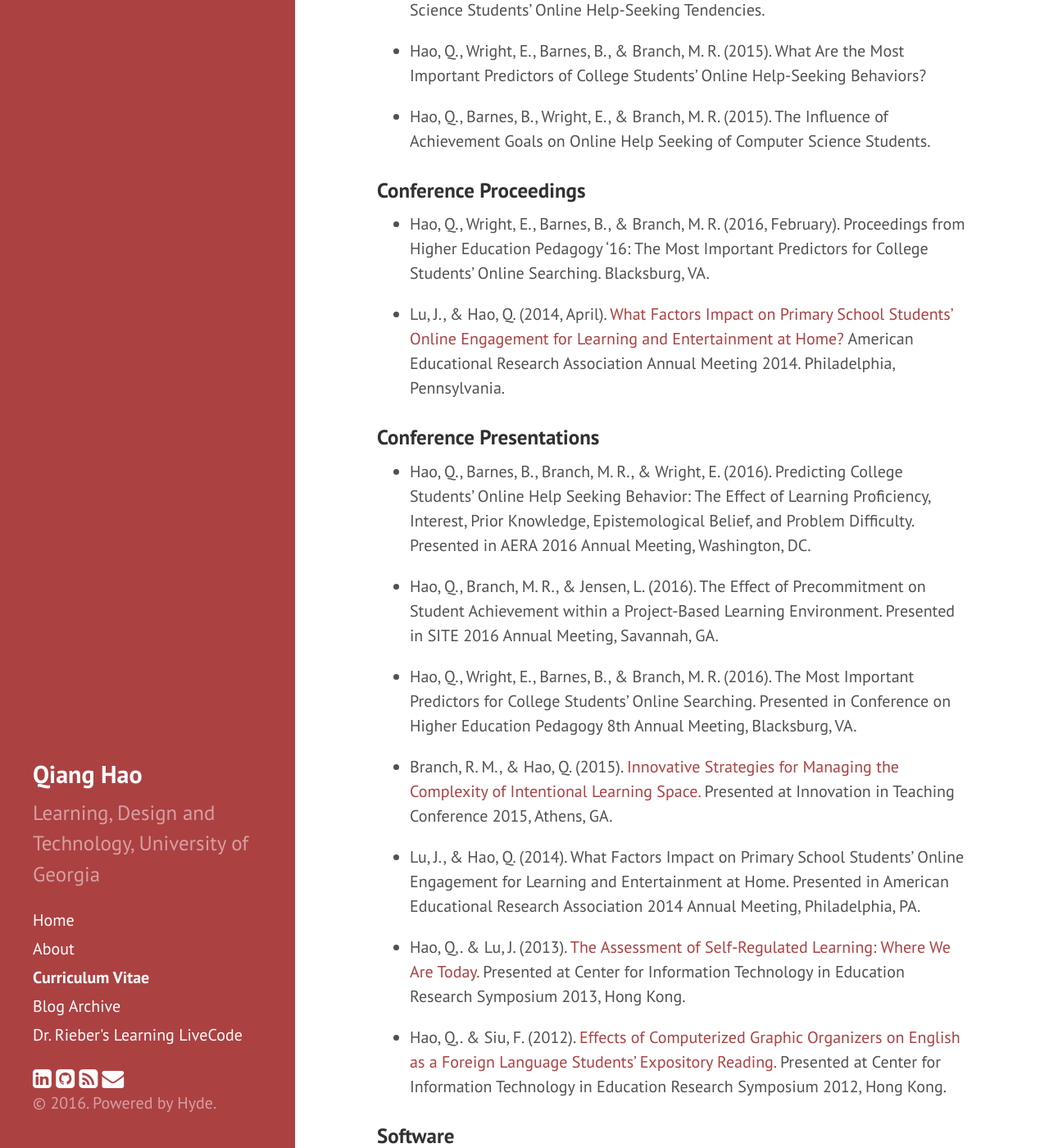
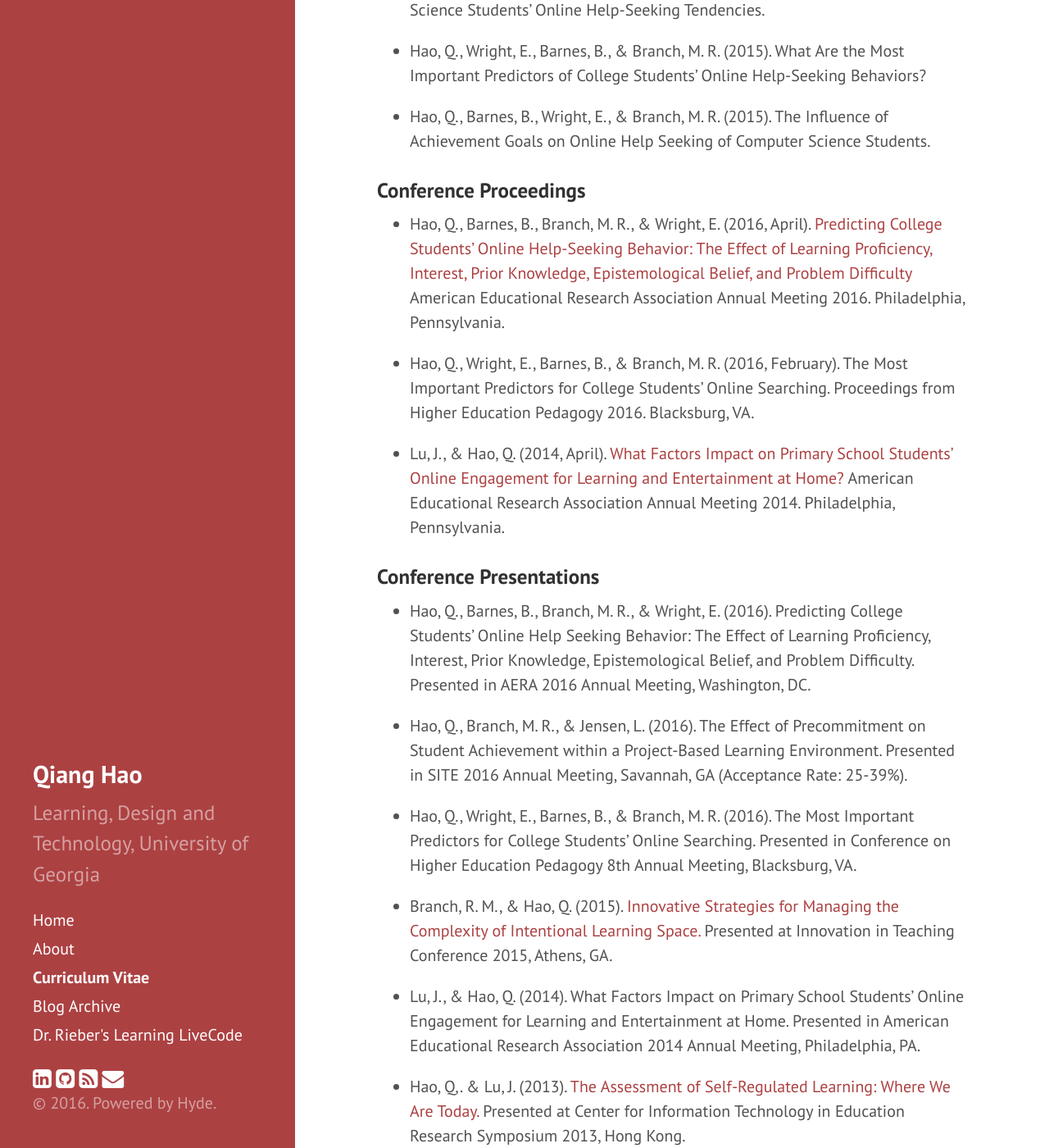
Before and after one commit to Neo-Hao/neo-hao.github.io, a Jekyll site: the page built from cv.md, in a window 1280 px wide and 1400 px high, scrolled down 2198 px. Shown: the whole window at 82% size. Built offline with Jekyll 4.4.1, drawn with Linux system fonts in a browser that asks for light colours; nearby versions of some CDN libraries; some of the changed text lies outside the part shown.

Commit message:
update cv

```diff
--- a/cv.md
+++ b/cv.md
@@ -74,16 +74,17 @@ title: Curriculum Vitae
 
 ### Conference Proceedings
 
-* Hao, Q., Wright, E., Barnes, B., & Branch, M. R. (2016, February). Proceedings from Higher Education Pedagogy '16: The Most Important Predictors for College Students’ Online Searching. Blacksburg, VA.
+* Hao, Q., Barnes, B., Branch, M. R., & Wright, E. (2016, April). <a href="#">Predicting College Students' Online Help-Seeking Behavior: The Effect of Learning Proficiency, Interest, Prior Knowledge, Epistemological Belief, and Problem Difficulty</a> American Educational Research Association Annual Meeting 2016. Philadelphia, Pennsylvania.
+
+* Hao, Q., Wright, E., Barnes, B., & Branch, M. R. (2016, February). The Most Important Predictors for College Students’ Online Searching. Proceedings from Higher Education Pedagogy 2016. Blacksburg, VA.
 
 * Lu, J., & Hao, Q. (2014, April). <a href="http://www.aera.net/Publications/OnlinePaperRepository/AERAOnlinePaperRepository/tabid/12720/Default.aspx">What Factors Impact on Primary School Students’ Online Engagement for Learning and Entertainment at Home? </a> American Educational Research Association Annual Meeting 2014. Philadelphia, Pennsylvania.
-
 
 ### Conference Presentations
 
 * Hao, Q., Barnes, B., Branch, M. R., & Wright, E. (2016). Predicting College Students' Online Help Seeking Behavior: The Effect of Learning Proficiency, Interest, Prior Knowledge, Epistemological Belief, and Problem Difficulty. Presented in AERA 2016 Annual Meeting, Washington, DC.
 
-* Hao, Q., Branch, M. R., & Jensen, L. (2016). The Effect of Precommitment on Student Achievement within a Project-Based Learning Environment. Presented in SITE 2016 Annual Meeting, Savannah, GA.
+* Hao, Q., Branch, M. R., & Jensen, L. (2016). The Effect of Precommitment on Student Achievement within a Project-Based Learning Environment. Presented in SITE 2016 Annual Meeting, Savannah, GA (Acceptance Rate: 25-39%).
 
 * Hao, Q., Wright, E., Barnes, B., & Branch, M. R. (2016). The Most Important Predictors for College Students’ Online Searching. Presented in Conference on Higher Education Pedagogy 8th Annual Meeting, Blacksburg, VA.
 
@@ -107,9 +108,11 @@ title: Curriculum Vitae
 
 * Book Chapters of Examining the Evolution of Gaming and Its Impact on Social, Cultural, and Political Perspectives. Editors: Valentine, K. D. & Jensen, L. J. Publisher: IGI Global.
 
-* One paper from The Journal of Online Learning Research, Association for the Advancement of Computing in Education
+* Two papers from The Journal of Online Learning Research, Association for the Advancement of Computing in Education
 
 * One paper from The Journal of Information Systems Education
+
+* Eleven papers for 2016 AECT Convention
 
 ## Teaching Experience
 
@@ -148,7 +151,9 @@ title: Curriculum Vitae
 
 ### Grant Application
 
-* Hao, Q. & Branch, M. R. (2016). Intelligent Suggestion Algorithms for Learning Question Revision. Submitted on February 12, 2016; Requested $6,700 to the Parents & Families Association. Status: Pending.
+* Hao, Q. (2016). Predicting the Relevance and Efficacy of Computer Science Students’ Questions on Question & Answer Platforms. Submitted on March 15, 2016; Requested $1,000 from the Innovative and Interdisciplinary Research Grants, The Graduate School, University of Georgia. Status: Pending.
+
+* Hao, Q. & Branch, M. R. (2016). Intelligent Suggestion Algorithms for Learning Question Revision. Submitted on February 12, 2016; Requested $6,700 from the Parents & Families Association. Status: Rejected.
 
 ### Professional Membership
 
```
